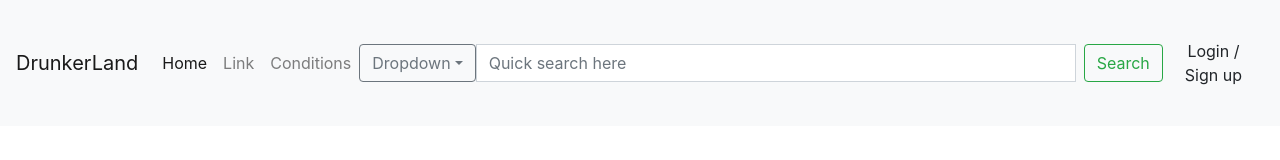
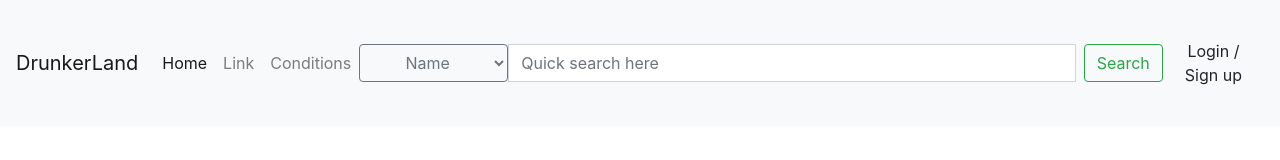
Before and after one commit to BigTony666/drunker-land, an Angular app: page / in a window 1280 px wide. Shown: the top 160 px of the page. Built offline with nearby package versions, Linux system fonts and the light colour scheme.

Commit message:
search criteria modify

```diff
--- a/src/app/ui/main-nav/main-nav.component.html
+++ b/src/app/ui/main-nav/main-nav.component.html
@@ -17,12 +17,17 @@
       </li>
     </ul>
     <form class="form-inline input-group my-2 my-lg-0">
-      <button class="btn btn-outline-secondary dropdown-toggle" type="button" data-toggle="dropdown" aria-haspopup="true" aria-expanded="false">Dropdown</button>
-      <div class="dropdown-menu">
-        <a class="dropdown-item" href="#">Name</a>
-        <a class="dropdown-item" href="#">Another action</a>
-        <a class="dropdown-item" href="#">Something else here</a>
-      </div>
+      <!--<button class=" dropdown-toggle" type="button" data-toggle="dropdown" aria-haspopup="true" aria-expanded="false">-->
+      <select class="btn btn-outline-secondary" name="valid">
+        <optgroup label="Option" value="">
+          <option value="Name">Name</option>
+          <option value="Vintage">Vintage</option>
+          <option value="Color">Color</option>
+          <option value="Region">Region</option>
+          <option value="Appellation">Appellation</option>
+          <option value="Country">Country</option>
+        </optgroup>
+      </select>
       <input class="form-control mr-sm-2" type="search" placeholder="Quick search here" aria-label="Search">
       <button class="btn btn-outline-success my-2 my-sm-0" type="submit">Search</button>
     </form>
@@ -30,7 +35,8 @@
       <a class="btn list-inline-item" id="sign_in" href="/sign_in">Login / Sign up</a>
     </div>
   </div>
-
 </nav>
 
-<script>$('.dropdown-toggle').dropdown();</script>
+<script>
+  $('.dropdown-toggle').dropdown();
+</script>
```
